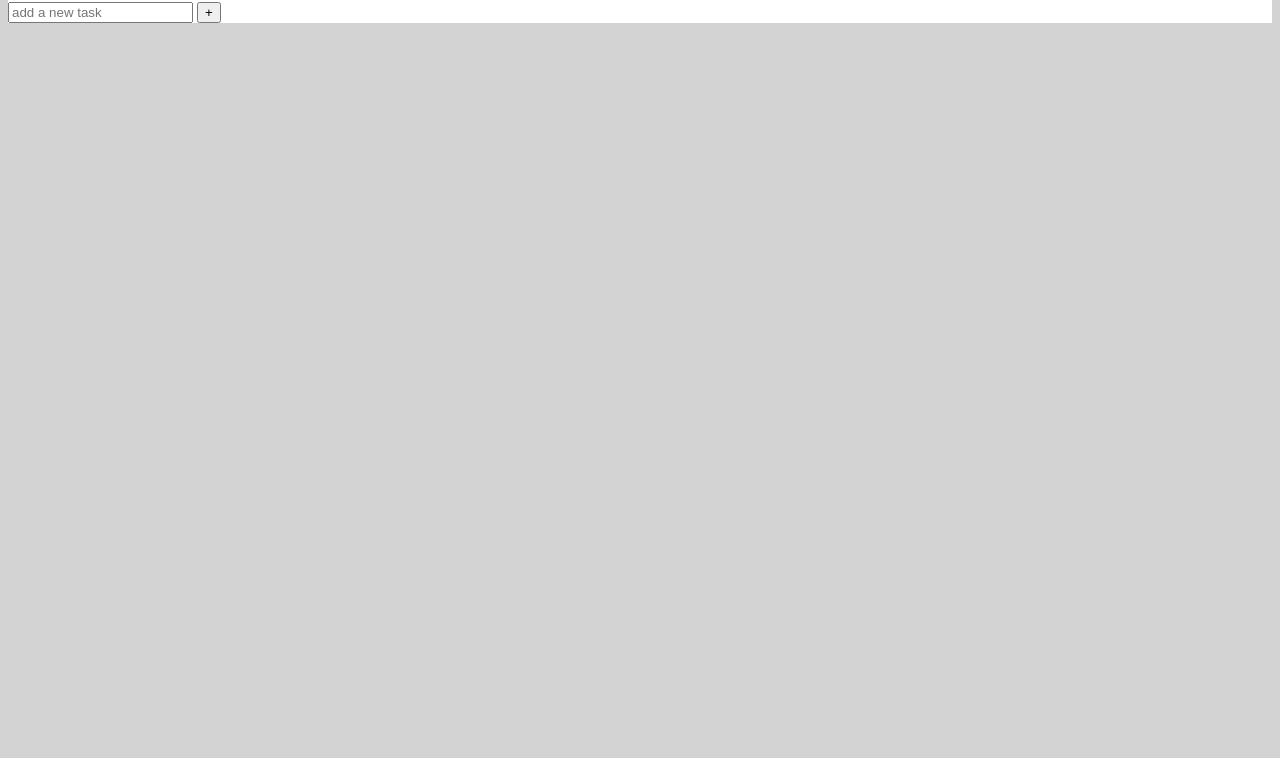
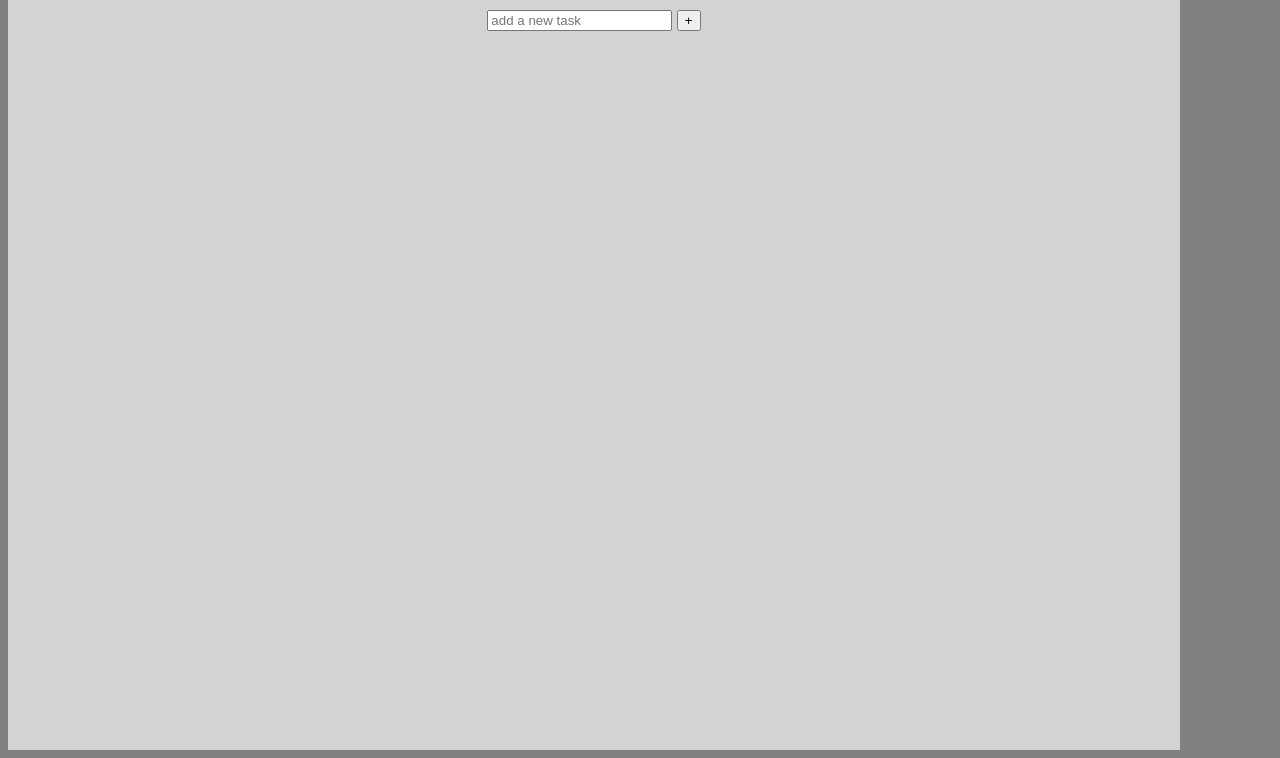
Before and after one commit to Eric-Alves1/to-do-list, a plain HTML site: page index.html in a window 1280 px wide. Shown: the part 78-836 px from the top of the page. Before the commit the page ends 800 px from the top, so only its background shows below. Drawn offline with Linux system fonts and the light colour scheme.

Commit message:
update code

```diff
--- a/index.html
+++ b/index.html
@@ -5,22 +5,20 @@
     <meta name="viewport" content="width=device-width,initial-scale=1.0">
     <meta http-equiv="X-UA-Compatible" content="IE=edge">
     <link rel="icon" href="favicon.ico">
-    <link rel="stylesheet" href="style.css">
+    <link rel="stylesheet" href="./style.css">
+    <script src="./script.js" defer></script>
     <title>to-do list</title>
 </head>
 <body>
   <div id="todo-container">
     <h1>To-do list</h1>
     <div id="header">
-      <form>
        <input type="text" id="input" placeholder="add a new task">
        <button id="new-task" type="button">+</button>
-     </form>
     </div>
 
     <div id="todo-list">
     </div>
   </div>
-  <script src="script.js"></script>
 </body>
 </html>
--- a/script.js
+++ b/script.js
@@ -15,11 +15,11 @@ function addItem() {
     return;
   }
 
-  if (todos.length >= 5) {
+ /* if (todos.length >= 5) {
     alert('you can only write 5 todos!');
     clearInput();
     return;
-  }
+  }*/
   todos.push(value);
 
   const todoContainer = document.createElement('div');
@@ -59,6 +59,10 @@ function Edit(item) {
   const editing = item.querySelector('input');
 
   if (editing) {
+    if (editing.value === "") {
+      alert('you must write something!')
+      return;
+    }
     todoTitle.textContent = editing.value;
     editing.remove();
     todoTitle.style.display = 'block';
@@ -81,7 +85,7 @@ function Finish(item) {
   item.classList.toggle('finished');
 }
 
-function selectedButton(event) {
+function handleClick(event) {
   const item = event.target.closest('.todo-item');
 
   if (!item) return;
@@ -95,6 +99,6 @@ function selectedButton(event) {
   }
 }
 
-todoList.addEventListener('click', selectedButton);
+todoList.addEventListener('click', handleClick);
 
 buttonAdd.addEventListener('click', addItem);
--- a/style.css
+++ b/style.css
@@ -1,14 +1,26 @@
 @charset "UTF-8";
 
+:root {
+  font-family: Inter, Avenir, Helvetica, Arial, sans-serif;
+  font-size: 16px;
+  line-height: 24px;
+  font-weight: 400;
+}
+
+html,
 body {
-  background-color: lightgrey;
+  margin: 0;
+  padding: 0;
+  background-color: grey;
 }
 
 #todo-container {
-  background-color: white;
+  display: flex;
+  align-items: center;
+  height: 100vh;
+  flex-direction: column;
+  background-color: lightgrey;
+  width: 90vw;
+  padding: 10px;
+  margin: 8px;
 }
-
-.finished {
-  text-decoration: line-through;
-  opacity: 0.6;
-}
```
